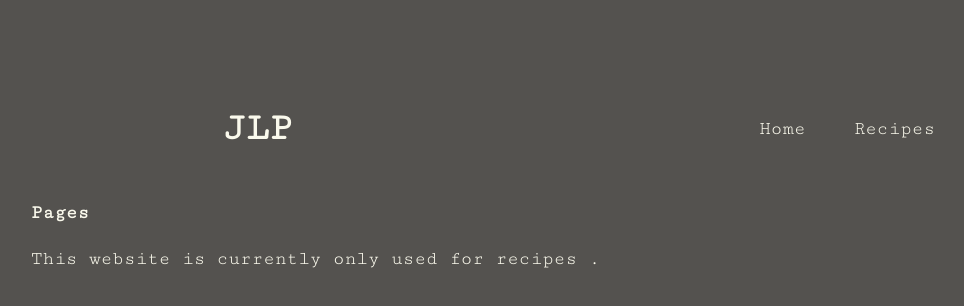
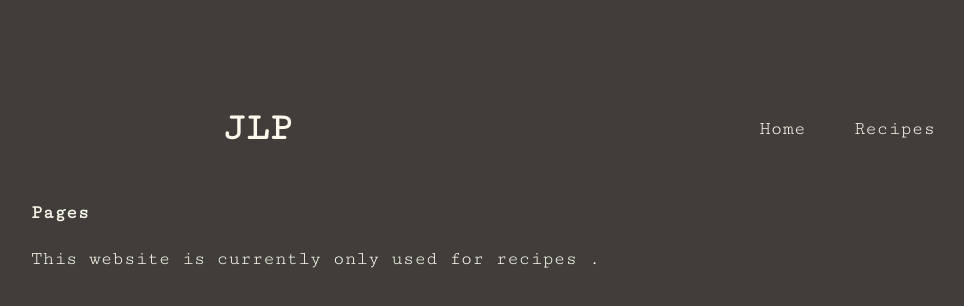
Before and after one commit to JamesPritch/jamespritch.github.io, a plain HTML site: page index.html in a window 1280 px wide. Shown: the whole page, without its empty margins (49-1013 px from the left). Drawn offline with nearby package versions, Linux system fonts and the light colour scheme.

Commit message:
Update style.css

```diff
--- a/style.css
+++ b/style.css
@@ -1,5 +1,5 @@
 body {
-    background-color: rgb(84, 82, 79);
+    background-color: rgb(64, 61, 59);
     color: rgb(250, 249, 236);
     font-family: "Cutive Mono", sans-serif;
     margin: 10vh;
```
